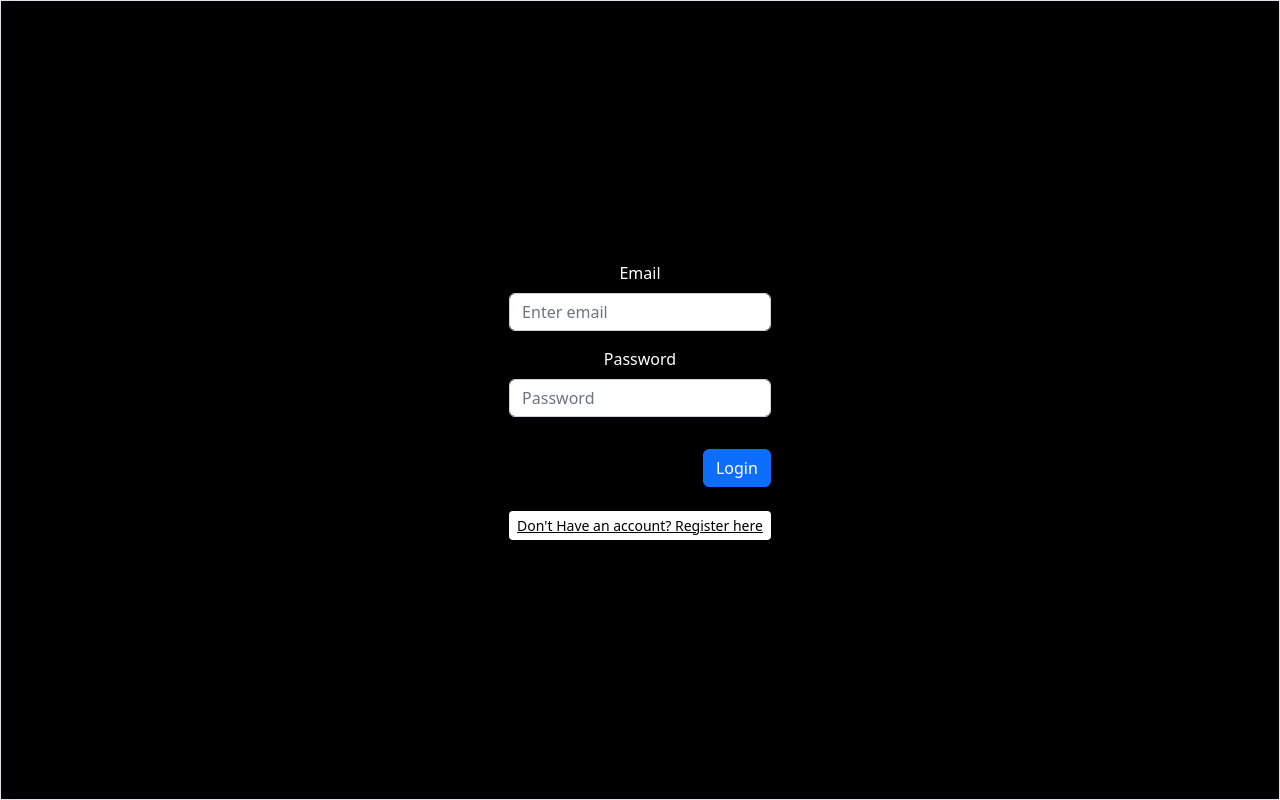
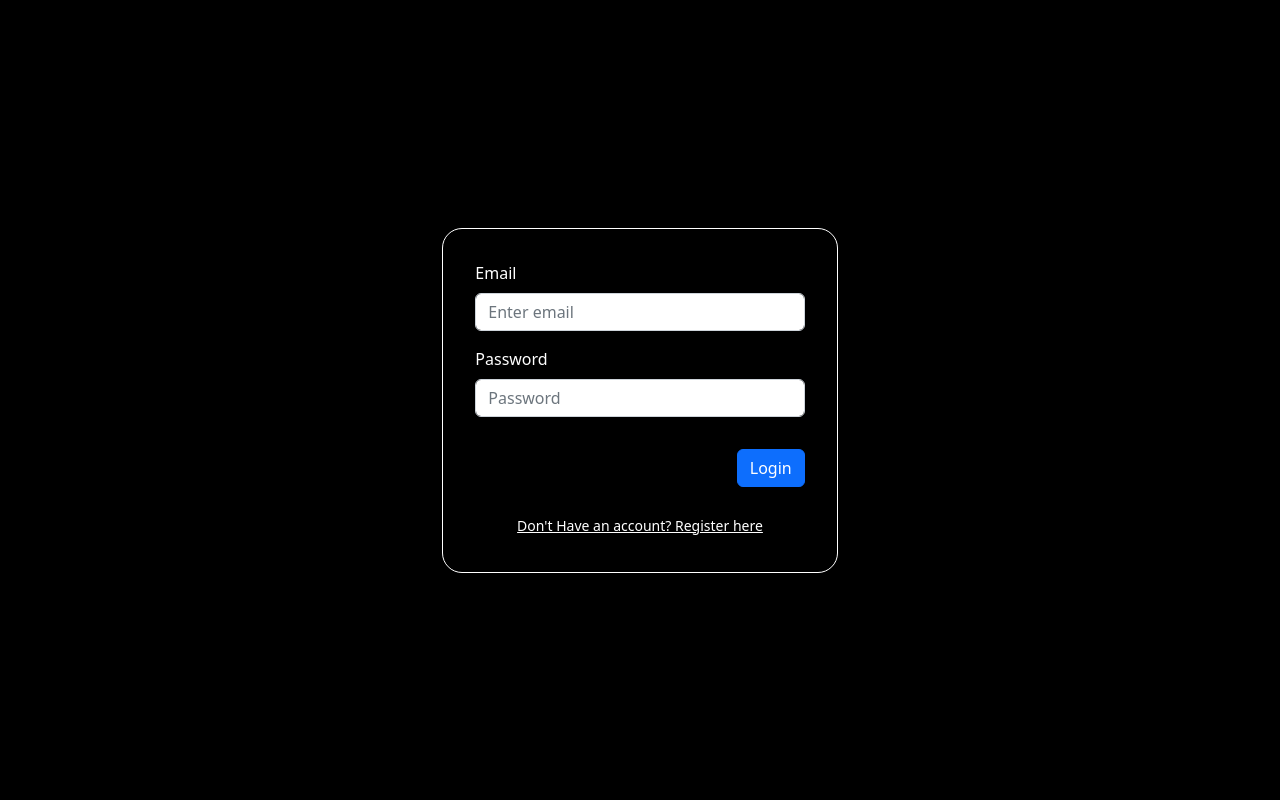
Before and after one commit to SWExpertBH0915/Newsletter-AI-Frontend, a React (Create React App) app: page /login in a window 1280 px wide. Built offline with nearby package versions, Linux system fonts and the light colour scheme.

Commit message:
login updated

```diff
--- a/src/components/Login.js
+++ b/src/components/Login.js
@@ -15,15 +15,23 @@ export default function Login() {
     console.log(email);
   };
   return (
-    <div className="border border-black bg-black text-white p-4 shadow d-flex text-center min-vh-100 align-items-center justify-content-center">
+    <div className="bg-black text-white shadow d-flex text-center min-vh-100 align-items-center justify-content-center">
       {/* <h2 className="mb-4 text-center">Log In</h2> */}
-      <Form className="login-formMedia">
+      <Form
+        className="login-formMedia"
+        style={{
+          // backgroundColor: "#0e0f0f",
+          padding: "2rem",
+          border: "1px solid #ffffff",
+          borderRadius: "20px"
+        }}
+      >
         <Form.Group className="mb-3" controlId="formBasicEmail">
-          <Form.Label>Email</Form.Label>
+          <Form.Label className="float-start">Email</Form.Label>
           <Form.Control type="email" placeholder="Enter email" />
         </Form.Group>
         <Form.Group className="mb-3" controlId="formBasicPassword">
-          <Form.Label>Password</Form.Label>
+          <Form.Label className="float-start">Password</Form.Label>
           <Form.Control type="password" placeholder="Password" />
         </Form.Group>
         <Form.Group className="d-flex justify-content-end align-items-center pt-3">
@@ -33,7 +41,7 @@ export default function Login() {
         </Form.Group>
         <Form.Group>
           <Button
-            className="btn btn-sm btn-white bg-white text-black border-0 text-decoration-underline mt-4"
+            className="btn btn-sm btn-white bg-black text-white border-0 text-decoration-underline mt-4"
             onClick={() => {
               navigate("/register");
             }}
```
